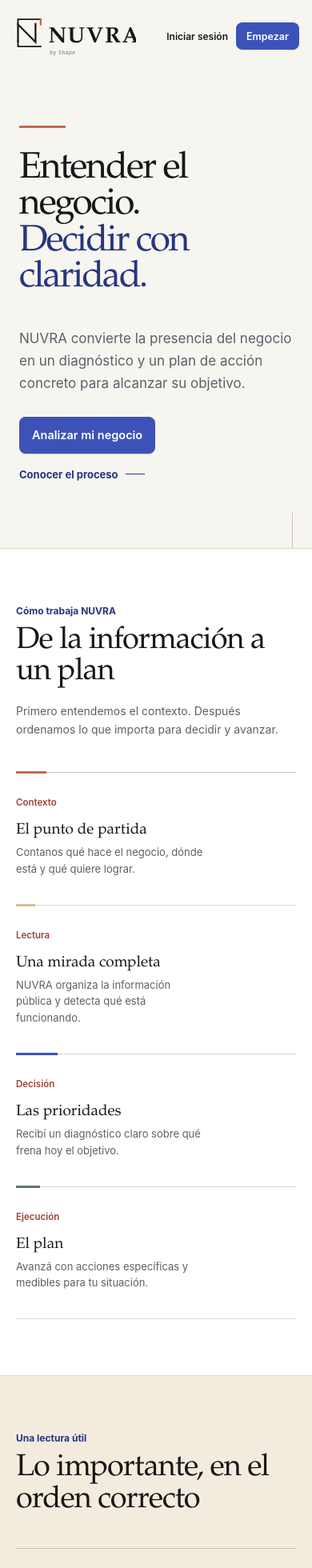
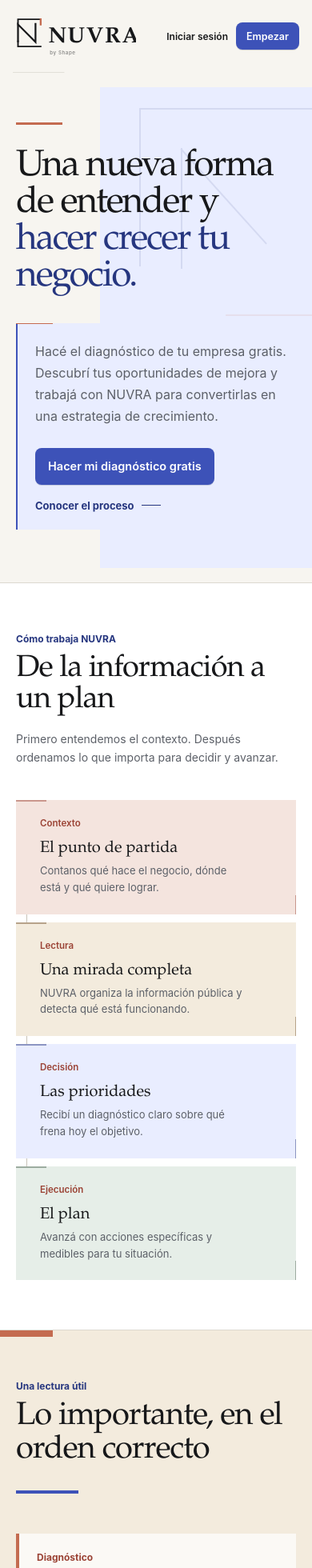
Before and after one commit to shapemarketing62/NUVRA, a Next.js app: page / in a window 390 px wide. Shown: the top 1960 px of the page at 80% size. Built offline with nearby package versions, Linux system fonts and the light colour scheme.

Commit message:
Finalize Nuvra landing and login redesign

```diff
--- a/app/globals.css
+++ b/app/globals.css
@@ -107,6 +107,7 @@
 .auth-brand-panel .shp-display{font-size:38px!important;font-weight:500!important;line-height:1.08!important}.auth-brand-panel p{color:#d7dbec!important}.auth-brand-panel small{color:#aeb6d8!important}
 .auth-form-panel{display:grid;place-items:center;padding:32px;background:var(--n-bg)}.auth-form{width:100%;max-width:420px}
 .auth-card{padding:30px;background:var(--n-surface);border:1px solid var(--n-line);border-radius:var(--n-radius-panel)}
+.auth-shell-login{grid-template-columns:minmax(280px,.68fr) minmax(440px,1.32fr);background:var(--n-surface)}.auth-brand-panel-login{background:var(--n-surface-muted);color:var(--n-text);border-right:1px solid var(--n-line)}.auth-brand-panel-login .shp-display{max-width:360px;font-size:30px!important;line-height:1.12!important;color:var(--n-text)}.auth-brand-panel-login p{max-width:340px;margin-top:15px;color:var(--n-text-soft)!important;font-size:13px;line-height:1.65}.auth-brand-panel-login small{color:var(--n-text-faint)!important}.auth-brand-panel-login .auth-brand-line{width:38px;height:2px;margin-bottom:22px}.auth-shell-login .auth-form-panel{background:var(--n-surface)}.auth-shell-login .auth-card{padding:0;background:transparent;border:0}.auth-form-brand{display:none;margin-bottom:28px}.auth-link{color:var(--n-text-soft);font-size:12px;transition:color var(--n-ease)}.auth-link:hover{color:var(--n-text)}.auth-link-strong{font-size:13px;font-weight:600}
 .onboarding-shell{min-height:100vh;display:flex;flex-direction:column;background:var(--n-sand-soft)}
 .onboarding-topbar{min-height:76px;padding:0 clamp(20px,4vw,48px);display:flex;align-items:center;justify-content:space-between;border-bottom:1px solid var(--n-line);background:var(--n-surface)}
 .onboarding-progress{height:2px;background:var(--n-line)}.onboarding-progress>div{height:100%;background:var(--n-accent);transition:width .25s ease}
@@ -123,20 +124,21 @@
 .table-shell td{padding:13px 16px;border-top:1px solid var(--n-line)}
 
 .landing-home{min-height:100vh;background:var(--n-bg)}
-.landing-nav{position:sticky;top:0;z-index:40;display:flex;align-items:center;justify-content:space-between;padding:16px clamp(16px,4vw,52px);background:rgba(247,245,240,.96);border-bottom:1px solid transparent;transition:border-color var(--n-ease),background var(--n-ease)}
-.landing-nav-scrolled{border-bottom-color:var(--n-line);background:rgba(255,255,255,.97)}
+.landing-nav{position:sticky;top:0;z-index:40;display:flex;align-items:center;justify-content:space-between;padding:16px clamp(16px,4vw,52px);background:rgba(247,245,240,.97);border-bottom:1px solid transparent;transition:border-color var(--n-ease),background var(--n-ease)}
+.landing-nav:after{content:"";position:absolute;left:clamp(16px,4vw,52px);right:clamp(16px,4vw,52px);bottom:-1px;height:1px;background:var(--n-line);transform:scaleX(.18);transform-origin:left;opacity:.72;transition:transform var(--n-ease),opacity var(--n-ease)}.landing-nav-scrolled:after{transform:scaleX(1);opacity:1}.landing-nav-scrolled{background:rgba(247,245,240,.98)}
 .landing-nav-actions{display:flex;align-items:center;gap:22px}.landing-nav-link{font-size:12.5px;font-weight:600;color:var(--n-text);transition:color var(--n-ease)}.landing-nav-link:hover{color:var(--n-accent)}
-.landing-hero{position:relative;max-width:1120px;margin:0 auto;padding:clamp(82px,10vw,138px) 24px 112px;display:grid;grid-template-columns:minmax(0,1.32fr) minmax(280px,.68fr);gap:clamp(52px,9vw,126px);align-items:end}
-.landing-hero:after{content:"";position:absolute;right:24px;bottom:0;width:1px;height:74px;background:var(--n-line-strong)}
+.landing-hero{isolation:isolate;position:relative;max-width:1200px;margin:0 auto;padding:clamp(72px,8vw,108px) 64px 92px;display:grid;grid-template-columns:minmax(0,1.26fr) minmax(300px,.74fr);gap:clamp(48px,7vw,96px);align-items:end;overflow:hidden}
+.landing-hero:before{content:"";position:absolute;z-index:-2;right:0;top:30px;bottom:32px;width:43%;background:var(--n-accent-soft)}
+.landing-hero-structure{position:absolute;z-index:-1;right:18px;top:42px;width:min(34vw,400px);height:min(32vw,360px);opacity:.1}.landing-hero-structure:before,.landing-hero-structure:after{content:"";position:absolute}.landing-hero-structure:before{inset:0 23% 24% 0;border-top:2px solid var(--n-accent-deep);border-left:2px solid var(--n-accent-deep)}.landing-hero-structure:after{right:0;bottom:0;width:62%;height:58%;border-right:2px solid var(--n-copper);border-bottom:2px solid var(--n-copper)}.landing-hero-structure span:nth-child(1){position:absolute;left:18%;top:19%;width:2px;height:58%;background:var(--n-accent-deep)}.landing-hero-structure span:nth-child(2){position:absolute;left:18%;top:19%;width:55%;height:2px;background:var(--n-accent-deep);transform:rotate(48deg);transform-origin:left}.landing-hero-structure span:nth-child(3){position:absolute;right:25%;bottom:23%;width:2px;height:46%;background:var(--n-accent-deep)}
 .landing-hero-mark{width:58px;height:3px;background:var(--n-copper);margin-bottom:30px}.landing-hero h1{font-size:clamp(48px,6.5vw,82px);font-weight:500;letter-spacing:-.045em;line-height:.98;max-width:780px}.landing-hero h1 em{color:var(--n-accent-deep);font-style:normal}
-.landing-hero-aside{padding:0 0 12px 22px;border-left:1px solid var(--n-line)}.landing-hero-aside>p{font-size:17px;line-height:1.65;color:var(--n-text-soft)}.landing-hero-actions{display:flex;align-items:center;gap:22px;margin-top:28px;flex-wrap:wrap}.landing-text-link{display:inline-flex;align-items:center;gap:9px;color:var(--n-accent-deep);font-size:13px;font-weight:650}.landing-text-link:after{content:"";width:24px;height:1px;background:currentColor;transition:width var(--n-ease)}.landing-text-link:hover:after{width:34px}
-.landing-section{padding:88px 24px;border-top:1px solid var(--n-line)}.landing-section-surface{background:var(--n-surface)}.landing-section-sand{background:var(--n-sand-soft)}.landing-section-muted{background:var(--n-surface-muted)}
+.landing-hero-aside{position:relative;padding:24px 6px 24px 30px;background:var(--n-accent-soft);border-left:2px solid var(--n-accent)}.landing-hero-aside:after{content:"";position:absolute;left:-2px;top:0;width:46px;height:1px;background:var(--n-copper)}.landing-hero-aside>p{font-size:16px;line-height:1.68;color:var(--n-text-soft)}.landing-hero-actions{display:flex;align-items:center;gap:22px;margin-top:26px;flex-wrap:wrap}.landing-text-link{display:inline-flex;align-items:center;gap:9px;color:var(--n-accent-deep);font-size:13px;font-weight:650}.landing-text-link:after{content:"";width:24px;height:1px;background:currentColor;transition:width var(--n-ease)}.landing-text-link:hover:after{width:34px}
+.landing-section{padding:76px 24px;border-top:1px solid var(--n-line);scroll-margin-top:70px}.landing-section-surface{background:var(--n-surface)}.landing-section-sand{position:relative;background:var(--n-sand-soft);overflow:hidden}.landing-section-sand:before{content:"";position:absolute;left:0;top:0;width:17%;height:8px;background:var(--n-copper)}.landing-section-muted{background:var(--n-success-soft)}
 .landing-section-inner{max-width:1120px;margin:0 auto}.landing-section-heading{display:grid;grid-template-columns:minmax(280px,.9fr) minmax(300px,1.1fr);align-items:end;column-gap:64px;margin-bottom:50px}.landing-section-heading .page-eyebrow{grid-column:1}.landing-section-heading .page-title{grid-column:1;font-size:38px}.landing-section-heading>p{grid-column:2;grid-row:1/3;max-width:490px;color:var(--n-text-soft);font-size:14px;line-height:1.65;padding-bottom:4px}
-.landing-steps{display:grid;grid-template-columns:1.18fr .86fr 1.12fr .84fr;gap:28px;border-top:1px solid var(--n-line-strong)}
-.landing-steps article{position:relative;padding:30px 6px 34px 0;border-bottom:1px solid var(--n-line)}.landing-steps article:nth-child(even){margin-top:28px}.landing-steps article:before{content:"";position:absolute;left:0;top:-2px;width:38px;height:3px;background:var(--n-copper)}.landing-steps article:nth-child(2):before{width:24px;background:var(--n-sand)}.landing-steps article:nth-child(3):before{width:52px;background:var(--n-accent)}.landing-steps article:nth-child(4):before{width:30px;background:var(--n-success-base)}.landing-steps h3{font-size:19px;font-weight:500;margin-top:16px}.landing-steps .section-description{max-width:240px}
-.landing-value-section{display:grid;grid-template-columns:minmax(250px,.72fr) minmax(0,1.28fr);gap:clamp(54px,8vw,108px);align-items:start}.landing-value-section .landing-section-heading{display:block;margin:0;position:sticky;top:112px}.landing-value-section .landing-section-heading .page-title{font-size:38px;max-width:390px}
-.landing-value-grid{display:grid;grid-template-columns:1.22fr .85fr 1fr;gap:22px;align-items:start}.landing-value{padding:24px 4px 28px 0;border-top:1px solid var(--n-line-strong);border-bottom:1px solid rgba(201,195,185,.65)}.landing-value:nth-child(2){margin-top:38px}.landing-value:nth-child(3){margin-top:12px}.landing-value strong{display:block;color:var(--n-accent-deep);font-size:12px;margin-bottom:13px}.landing-value .section-title{font-size:20px}
-.landing-cta{position:relative;display:grid;grid-template-columns:minmax(0,1fr) auto;align-items:center;gap:52px;padding:54px 58px;background:var(--n-accent-deep);color:#fff;overflow:hidden}.landing-cta:after{content:"";position:absolute;right:42px;top:0;width:1px;height:25px;background:var(--n-copper-light)}.landing-cta .stage-label{color:var(--n-copper-light)}.landing-cta h2{font-size:clamp(29px,4vw,43px);font-weight:500;line-height:1.06;max-width:720px;margin-top:10px}.landing-cta p{color:#d7dbec;font-size:14px;line-height:1.65;margin-top:14px;max-width:620px}.landing-cta-button{background:#fff;color:var(--n-accent-deep);box-shadow:none}.landing-cta-button:hover:not(:disabled){background:var(--n-sand-soft);color:var(--n-accent-deep)}
+.landing-steps{position:relative;display:grid;grid-template-columns:repeat(12,1fr);grid-template-rows:154px 154px;column-gap:14px;margin-top:4px}.landing-steps:before{content:"";position:absolute;left:3%;right:3%;top:50%;height:1px;background:var(--n-line-strong)}
+.landing-steps article{position:relative;padding:22px 24px 24px;border:0;background:var(--n-copper-soft);align-self:end}.landing-steps article:nth-child(1){grid-column:1/5;grid-row:1;background:var(--n-copper-soft)}.landing-steps article:nth-child(2){grid-column:4/8;grid-row:2;align-self:start;background:var(--n-sand-soft)}.landing-steps article:nth-child(3){grid-column:7/11;grid-row:1;background:var(--n-accent-soft)}.landing-steps article:nth-child(4){grid-column:9/13;grid-row:2;align-self:start;background:var(--n-success-soft)}.landing-steps article:before,.landing-steps article:after{content:"";position:absolute;background:currentColor;opacity:.48}.landing-steps article:before{width:38px;height:2px;top:0;left:0}.landing-steps article:after{width:1px;height:24px;right:0;bottom:0}.landing-steps article:nth-child(1){color:var(--n-copper-deep)}.landing-steps article:nth-child(2){color:var(--n-warning)}.landing-steps article:nth-child(3){color:var(--n-accent-deep)}.landing-steps article:nth-child(4){color:var(--n-success)}.landing-steps h3{font-size:20px;font-weight:500;margin-top:12px;color:var(--n-text)}.landing-steps .section-description{max-width:260px;color:var(--n-text-soft)}
+.landing-value-section{display:grid;grid-template-columns:minmax(250px,.68fr) minmax(0,1.32fr);gap:clamp(48px,7vw,94px);align-items:start}.landing-value-section .landing-section-heading{display:block;margin:0;position:sticky;top:112px}.landing-value-section .landing-section-heading:after{content:"";display:block;width:78px;height:4px;margin-top:28px;background:var(--n-accent)}.landing-value-section .landing-section-heading .page-title{font-size:40px;max-width:390px}
+.landing-value-grid{position:relative;display:flex;flex-direction:column;gap:10px;padding:10px 0}.landing-value{position:relative;width:76%;padding:24px 30px 26px;border:0;background:rgba(255,255,255,.72)}.landing-value:after{content:"";position:absolute;right:-1px;bottom:-1px;width:28px;height:28px;border-right:2px solid currentColor;border-bottom:2px solid currentColor;opacity:.7}.landing-value:nth-child(1){align-self:flex-start;color:var(--n-copper-deep);border-left:4px solid var(--n-copper)}.landing-value:nth-child(2){align-self:center;color:var(--n-accent-deep);border-left:4px solid var(--n-accent);transform:translateX(4%)}.landing-value:nth-child(3){align-self:flex-end;color:var(--n-success);border-left:4px solid var(--n-success-base)}.landing-value strong{display:block;color:currentColor;font-size:12px;margin-bottom:10px}.landing-value .section-title{font-size:21px;color:var(--n-text)}.landing-value .section-description{max-width:440px}
+.landing-cta{position:relative;display:grid;grid-template-columns:minmax(0,1fr) auto;align-items:center;gap:52px;padding:58px 64px;background:var(--n-accent-deep);color:#fff;overflow:hidden}.landing-cta:after{content:"";position:absolute;right:0;bottom:0;width:126px;height:74px;border-right:10px solid var(--n-copper);border-bottom:10px solid var(--n-copper);opacity:.92}.landing-cta .stage-label{color:var(--n-copper-light)}.landing-cta h2{font-size:clamp(29px,4vw,44px);font-weight:500;line-height:1.06;max-width:720px;margin-top:10px}.landing-cta p{color:#d7dbec;font-size:14px;line-height:1.65;margin-top:14px;max-width:620px}.landing-cta-button{position:relative;z-index:2;background:#fff;color:var(--n-accent-deep);box-shadow:none}.landing-cta-button:hover:not(:disabled){background:var(--n-sand-soft);color:var(--n-accent-deep)}
 .landing-footer{border-top:1px solid var(--n-line);background:var(--n-bg)}.landing-footer-inner{max-width:1120px;margin:0 auto;padding:32px 24px;display:flex;align-items:center;justify-content:space-between;gap:24px;font-size:12px;color:var(--n-text-faint)}
 .stage-label{color:var(--n-copper-deep);font-size:11.5px;font-weight:600}
 .strategic-callout h2,.strategic-callout h3{font-family:var(--n-display);font-weight:500!important;font-size:22px!important;line-height:1.24!important}
@@ -146,10 +148,10 @@
   .app-shell{display:block}.sidebar{width:100%;height:auto;position:sticky;padding:12px 16px;border-right:0;border-bottom:1px solid var(--n-line)}
   .sidebar .sidebar-account,.sidebar-label{display:none}.sidebar-brand{display:flex;margin:0 0 10px;padding:0 4px}.sidebar-brand svg{width:126px!important}.sidebar-nav{display:flex;gap:6px;overflow-x:auto;scrollbar-width:none}.sidebar-group{display:contents}
   .sidebar-item{width:auto;flex:0 0 auto;padding:8px 12px}.sidebar-item-active:before{left:8px;right:8px;bottom:2px;top:auto;width:auto;height:2px}
-  .app-main{padding:36px 24px 58px}.metric-grid,.content-grid{grid-template-columns:1fr}.auth-shell{grid-template-columns:1fr}.auth-brand-panel{display:none}
-  .landing-steps{grid-template-columns:1.12fr .88fr}.landing-steps article:nth-child(even){margin-top:18px}.landing-value-section{grid-template-columns:1fr;gap:40px}.landing-value-section .landing-section-heading{position:static}.landing-value-grid{grid-template-columns:1.2fr .9fr 1fr}.landing-cta{grid-template-columns:1fr}.landing-section-heading{column-gap:38px}
+  .app-main{padding:36px 24px 58px}.metric-grid,.content-grid{grid-template-columns:1fr}.auth-shell{grid-template-columns:1fr}.auth-brand-panel{display:none}.auth-form-brand{display:block}
+  .landing-value-section{grid-template-columns:1fr;gap:40px}.landing-value-section .landing-section-heading{position:static}.landing-value-grid{max-width:760px;margin-left:auto}.landing-cta{grid-template-columns:1fr}.landing-section-heading{column-gap:38px}
 }
-@media(max-width:820px){.landing-hero{grid-template-columns:1fr;gap:42px;padding-top:82px;padding-bottom:82px}.landing-hero h1{font-size:66px!important}.landing-hero-aside{max-width:560px}.landing-section-heading{grid-template-columns:1fr;margin-bottom:42px}.landing-section-heading .page-eyebrow,.landing-section-heading .page-title,.landing-section-heading>p{grid-column:1;grid-row:auto}.landing-section-heading>p{margin-top:16px;padding:0}.landing-value-section .landing-section-heading{margin:0}.landing-value-grid{grid-template-columns:1fr 1fr}.landing-value:nth-child(3){grid-column:2;margin-top:-12px}}
+@media(max-width:820px){.landing-hero{grid-template-columns:1fr;gap:38px;padding:76px 32px 70px}.landing-hero:before{width:68%;top:24px;bottom:24px}.landing-hero-structure{right:18px;top:42px;width:330px;height:300px;opacity:.14}.landing-hero h1{font-size:66px!important}.landing-hero-aside{max-width:560px}.landing-section-heading{grid-template-columns:1fr;margin-bottom:42px}.landing-section-heading .page-eyebrow,.landing-section-heading .page-title,.landing-section-heading>p{grid-column:1;grid-row:auto}.landing-section-heading>p{margin-top:16px;padding:0}.landing-steps{grid-template-columns:1fr 1fr;grid-template-rows:auto;gap:14px}.landing-steps:before{left:50%;right:auto;top:5%;bottom:5%;width:1px;height:auto}.landing-steps article,.landing-steps article:nth-child(1),.landing-steps article:nth-child(2),.landing-steps article:nth-child(3),.landing-steps article:nth-child(4){grid-column:auto;grid-row:auto;align-self:stretch;min-height:168px}.landing-steps article:nth-child(2),.landing-steps article:nth-child(4){transform:translateY(24px)}.landing-value-section .landing-section-heading{margin:0}}
 @media(max-width:760px){.settings-layout{grid-template-columns:1fr}.settings-tabs{width:100%;overflow-x:auto}.settings-tabs>div{flex-direction:row!important}.settings-tabs button{white-space:nowrap}}
 @media(max-width:680px){
   .app-main{padding:30px 18px 50px}.page-header{align-items:flex-start;flex-direction:column;margin-bottom:34px}.page-title{font-size:38px;line-height:1.04}.section-title{font-size:21px}
@@ -157,8 +159,8 @@
   .diagnostic-row{grid-template-columns:1fr 38px;gap:10px;padding:12px 0}.diagnostic-row .diagnostic-track{grid-column:1/-1;grid-row:2}
   .action-item{grid-template-columns:16px 1fr;gap:12px}.action-item>:last-child{grid-column:2}.auth-form-panel{padding:24px 18px}.auth-card{padding:24px 20px}
   .onboarding-content{padding:36px 14px 52px}.onboarding-form{padding:28px 22px 34px}.choice-grid{grid-template-columns:1fr}
-  .landing-nav-actions{gap:10px}.landing-nav-link-secondary{display:none}.landing-nav-link{font-size:12px}.landing-hero{grid-template-columns:1fr;padding-top:66px;padding-bottom:72px;gap:38px}.landing-hero:after{height:44px}.landing-hero h1{font-size:52px!important;line-height:.98!important}.landing-hero-aside{padding-left:0;border-left:0}.landing-hero-actions{align-items:flex-start;flex-direction:column;gap:18px}.landing-section{padding:70px 20px}
-  .landing-steps{grid-template-columns:1fr;gap:0}.landing-steps article,.landing-steps article:nth-child(even){padding-right:0;margin-top:0}.landing-value-grid{grid-template-columns:1fr;gap:0}.landing-value,.landing-value:nth-child(2),.landing-value:nth-child(3){grid-column:auto;margin-top:0;padding:24px 0}.landing-cta{padding:40px 28px;gap:30px}.landing-footer-inner{align-items:flex-start;flex-direction:column}.app-main section[style*="grid-template-columns"]{grid-template-columns:1fr!important}.page-header+div[style*="grid-template-columns"]{grid-template-columns:1fr!important}
+  .landing-nav-actions{gap:10px}.landing-nav-link-secondary{display:none}.landing-nav-link{font-size:12px}.landing-hero{grid-template-columns:1fr;padding:62px 20px 66px;gap:34px}.landing-hero:before{right:-18%;width:86%;top:18px;bottom:18px}.landing-hero-structure{right:-74px;top:44px;width:290px;height:260px;opacity:.1}.landing-hero h1{font-size:48px!important;line-height:1!important}.landing-hero-aside{padding:22px 4px 22px 22px;border-left:2px solid var(--n-accent)}.landing-hero-actions{align-items:flex-start;flex-direction:column;gap:18px}.landing-section{padding:62px 20px}
+  .landing-steps{grid-template-columns:1fr;gap:10px}.landing-steps:before{left:13px;top:14px;bottom:14px}.landing-steps article,.landing-steps article:nth-child(1),.landing-steps article:nth-child(2),.landing-steps article:nth-child(3),.landing-steps article:nth-child(4){min-height:0;padding:22px 22px 23px 30px;transform:none}.landing-value-grid{gap:10px;margin:0}.landing-value,.landing-value:nth-child(1),.landing-value:nth-child(2),.landing-value:nth-child(3){width:100%;align-self:stretch;transform:none;padding:22px 22px 24px}.landing-cta{padding:42px 28px;gap:30px}.landing-cta:after{width:76px;height:48px;border-width:7px}.landing-footer-inner{align-items:flex-start;flex-direction:column}.app-main section[style*="grid-template-columns"]{grid-template-columns:1fr!important}.page-header+div[style*="grid-template-columns"]{grid-template-columns:1fr!important}
 }
 @media(max-width:390px){.landing-hero h1{font-size:46px!important}.page-title{font-size:35px}.btn-lg{padding-left:15px;padding-right:15px}}
 .app-main [style*="border-radius: 16px"],.app-main [style*="border-radius: 18px"]{border-radius:var(--n-radius-panel)!important;box-shadow:none!important}
--- a/app/page.tsx
+++ b/app/page.tsx
@@ -29,8 +29,9 @@
     </nav>
     <main>
       <section className="landing-hero">
-        <div className="landing-hero-copy"><div className="landing-hero-mark" /><h1 className="shp-display">Entender el negocio.<br /><em>Decidir con claridad.</em></h1></div>
-        <div className="landing-hero-aside"><p>NUVRA convierte la presencia del negocio en un diagnóstico y un plan de acción concreto para alcanzar su objetivo.</p><div className="landing-hero-actions"><Btn size="lg" onClick={() => router.push("/onboarding")}>Analizar mi negocio</Btn><a className="landing-text-link" href="#como-funciona">Conocer el proceso</a></div></div>
+        <div className="landing-hero-structure" aria-hidden="true"><span /><span /><span /></div>
+        <div className="landing-hero-copy"><div className="landing-hero-mark" /><h1 className="shp-display">Una nueva forma de entender y <em>hacer crecer tu negocio.</em></h1></div>
+        <div className="landing-hero-aside"><p>Hacé el diagnóstico de tu empresa gratis. Descubrí tus oportunidades de mejora y trabajá con NUVRA para convertirlas en una estrategia de crecimiento.</p><div className="landing-hero-actions"><Btn size="lg" onClick={() => router.push("/onboarding")}>Hacer mi diagnóstico gratis</Btn><a className="landing-text-link" href="#como-funciona">Conocer el proceso</a></div></div>
       </section>
       <section id="como-funciona" className="landing-section landing-section-surface">
         <div className="landing-section-inner"><div className="landing-section-heading"><div className="page-eyebrow">Cómo trabaja NUVRA</div><h2 className="page-title">De la información a un plan</h2><p>Primero entendemos el contexto. Después ordenamos lo que importa para decidir y avanzar.</p></div><div className="landing-steps">{steps.map((item) => <article key={item[0]}><div className="stage-label">{item[0]}</div><h3 className="shp-display">{item[1]}</h3><p className="section-description">{item[2]}</p></article>)}</div></div>
```
Also changed, not shown: app/login/page.tsx (+1 -1 lines).
